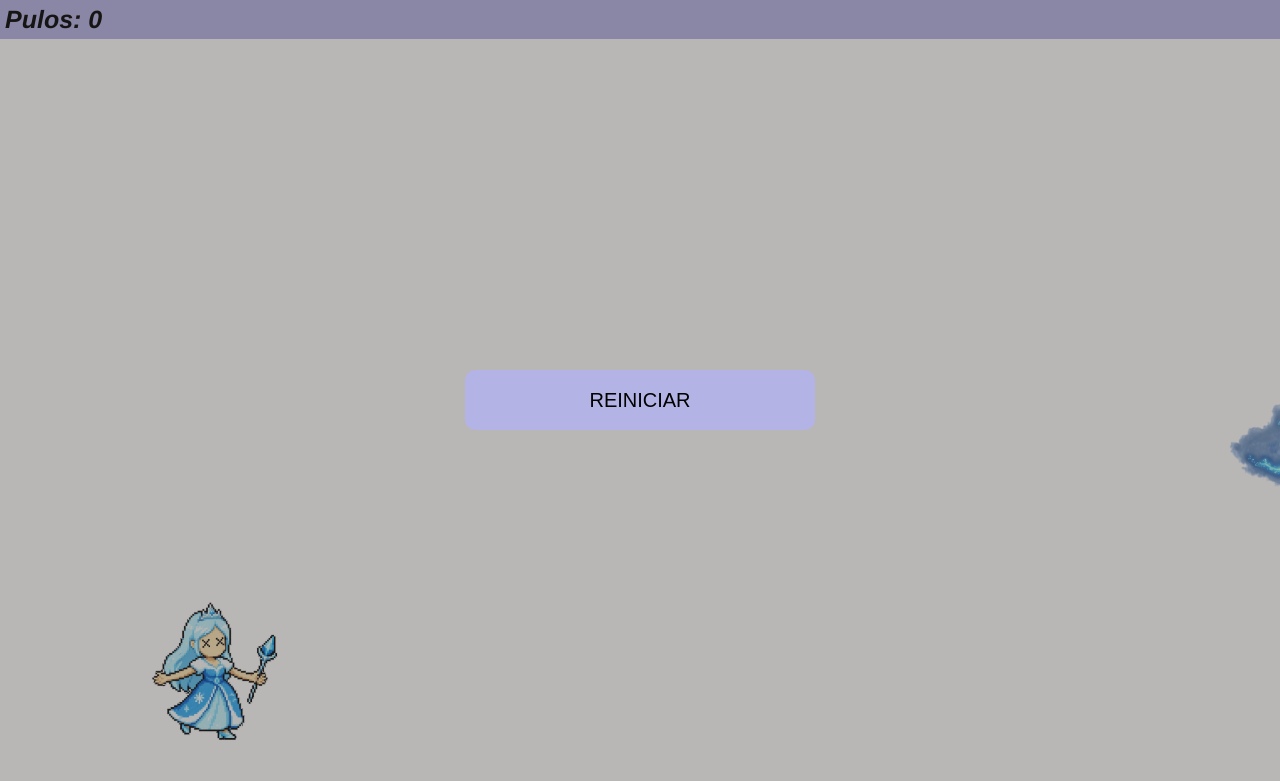
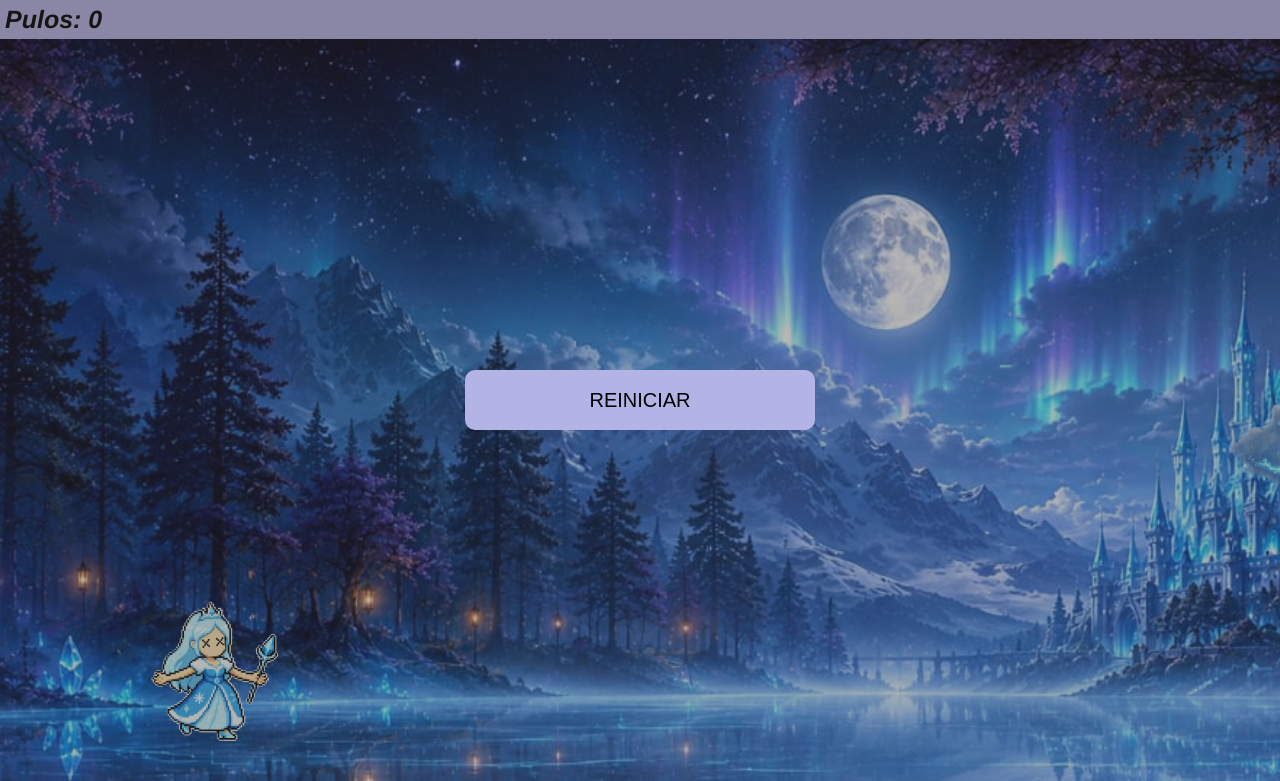
Before and after one commit to thailani10/Jogo, a plain HTML site: page index.html in a window 1280 px wide. Shown: the top 781 px of the page. Drawn offline with Linux system fonts and the light colour scheme; files whose address does not match are found by name.

Commit message:
Update style.css

```diff
--- a/style.css
+++ b/style.css
@@ -11,7 +11,7 @@
     margin: 0 auto;
     position: relative;
     overflow: hidden;
-    background-image: url(assets/imgs/fundo.jpeg);
+    background-image: url(fundo.jpeg);
     background-size: cover;
     background-repeat: no-repeat;
     background-position: center;
```
